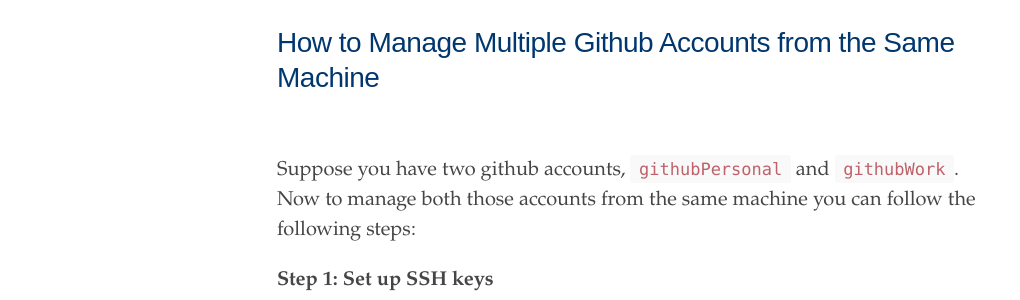
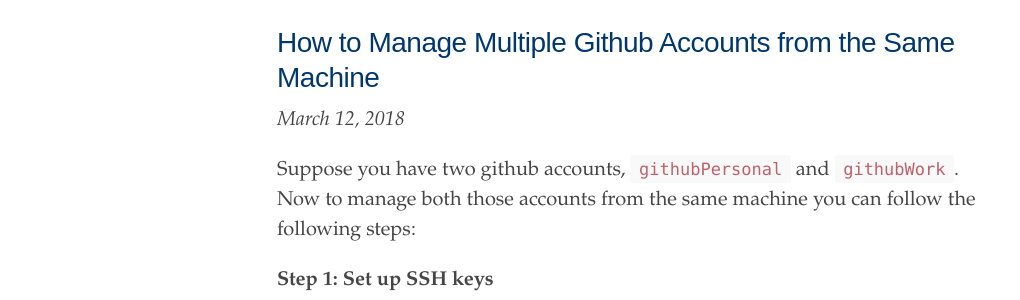
Before and after one commit to nayeemaquib/nayeemaquib.github.io, a Jekyll site: the page built from _texts/2018-03-12-how-to-use-multiple-github-accounts-from-the-same-machine.md, in a window 1280 px wide and 900 px high. Shown: the part 142-442 px from the top of the window, without its empty margins (3-1023 px from the left). Built offline with Jekyll 4.4.1, drawn with Linux system fonts in a browser that asks for light colours.

Commit message:
added date in the blog

```diff
--- a/_texts/2018-03-12-how-to-use-multiple-github-accounts-from-the-same-machine.md
+++ b/_texts/2018-03-12-how-to-use-multiple-github-accounts-from-the-same-machine.md
@@ -5,6 +5,7 @@
 categories: Github
 ---
 
+_March 12, 2018_
 <br>
 
 Suppose you have two github accounts, `githubPersonal` and `githubWork`.
```
